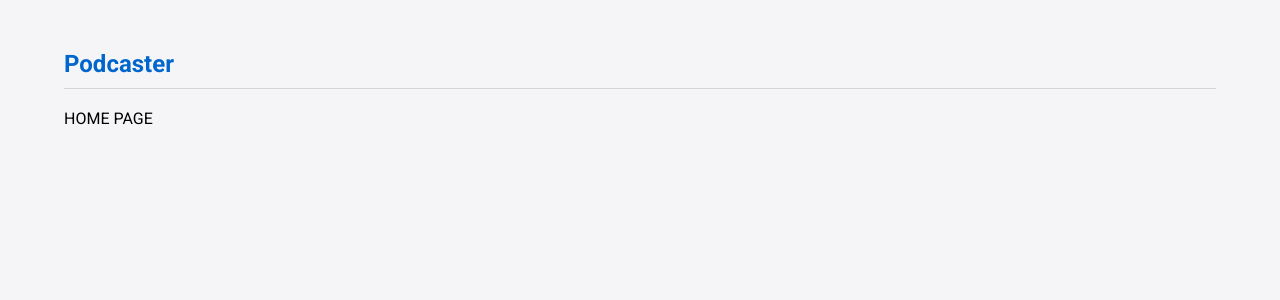
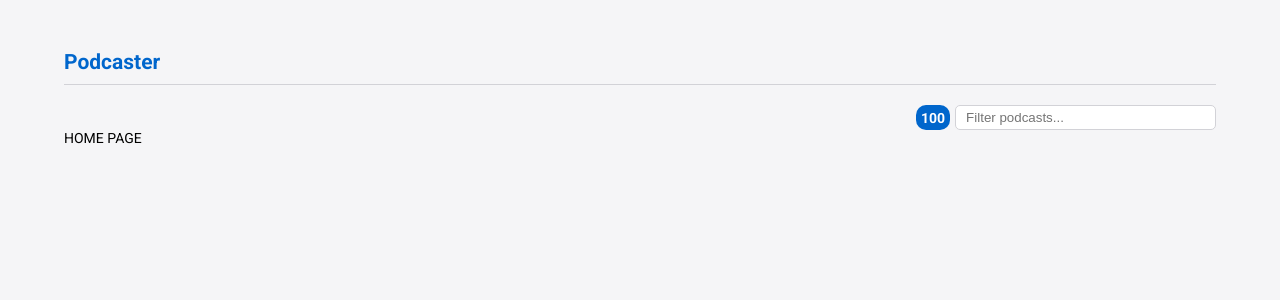
Before and after one commit to romulobarbosa/podcast, a React (Vite) app: page / in a window 1280 px wide. Shown: the top 300 px of the page. Built offline with nearby package versions, Linux system fonts and the light colour scheme.

Commit message:
Create initial filter structure

```diff
--- a/package.json
+++ b/package.json
@@ -9,6 +9,7 @@
     "preview": "vite preview"
   },
   "dependencies": {
+    "classnames": "^2.3.2",
     "react": "^18.2.0",
     "react-dom": "^18.2.0",
     "react-router-dom": "^6.10.0"
--- a/src/index.css
+++ b/src/index.css
@@ -1,6 +1,7 @@
 :root {
   font-family: "Roboto", sans-serif;
   background-color: #f5f5f7;
+  font-size: 14px;
 }
 
 * {
--- a/src/pages/home/index.tsx
+++ b/src/pages/home/index.tsx
@@ -1,8 +1,15 @@
+import Filter from "../../ui/components/Filter"
+
+import "./styles.css"
+
 const HomePage = () => {
   return (
-    <>
+    <div id="page-home" className="home">
+      <div className="home__filter">
+        <Filter />
+      </div>
       <div>HOME PAGE</div>
-    </>
+    </div>
   )
 }
 
--- /dev/null
+++ b/src/pages/home/styles.css
@@ -0,0 +1,7 @@
+.home {
+  .home__filter {
+    width: 300px;
+    max-width: 100%;
+    margin-left: auto;
+  }
+}
--- /dev/null
+++ b/src/ui/components/Filter/index.tsx
@@ -0,0 +1,16 @@
+import Input from "../Input"
+
+import "./styles.css"
+
+const Filter = () => {
+  return (
+    <div className="filter">
+      <span className="filter__total-number">100</span>
+      <div className="filter__input">
+        <Input placeholder="Filter podcasts..." className="filter" />
+      </div>
+    </div>
+  )
+}
+
+export default Filter
--- /dev/null
+++ b/src/ui/components/Filter/styles.css
@@ -0,0 +1,19 @@
+.filter {
+  display: flex;
+
+  .filter__total-number {
+    display: flex;
+    height: 25px;
+    align-items: center;
+    font-weight: bold;
+    color: #fff;
+    background-color: #0066cc;
+    padding: 0px 5px;
+    border-radius: 10px;
+    margin-right: 5px;
+  }
+
+  .filter__input {
+    flex: 1;
+  }
+}
--- /dev/null
+++ b/src/ui/components/Input/index.tsx
@@ -0,0 +1,18 @@
+import React from "react"
+import classNames from "classnames"
+
+import { InputProps } from "./types"
+
+import "./styles.css"
+
+const Input: React.FC<InputProps> = ({ placeholder, className }) => {
+  return (
+    <input
+      type="text"
+      placeholder={placeholder}
+      className={classNames("input", className)}
+    />
+  )
+}
+
+export default Input
--- /dev/null
+++ b/src/ui/components/Input/styles.css
@@ -0,0 +1,15 @@
+.input {
+  display: block;
+  height: 25px;
+  width: 100%;
+  border: 1px solid #d2d2d7;
+  border-radius: 5px;
+  padding: 0 10px;
+
+  outline: none;
+  transition: all 0.2s ease-in-out;
+
+  &:focus {
+    border-color: #0066cc;
+  }
+}
--- /dev/null
+++ b/src/ui/components/Input/types.ts
@@ -0,0 +1,4 @@
+export interface InputProps {
+  placeholder?: string
+  className?: string
+}
```
Also changed, not shown: 1 other file (tests, documents, lock files or other folders).
